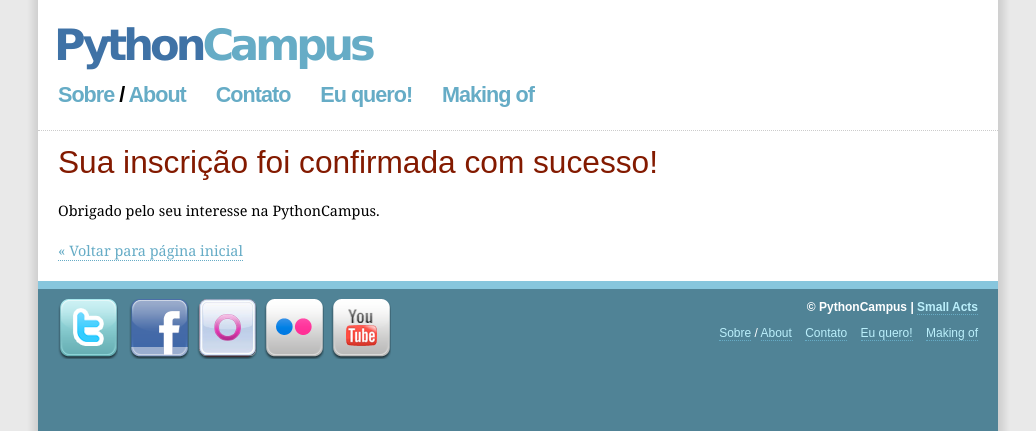
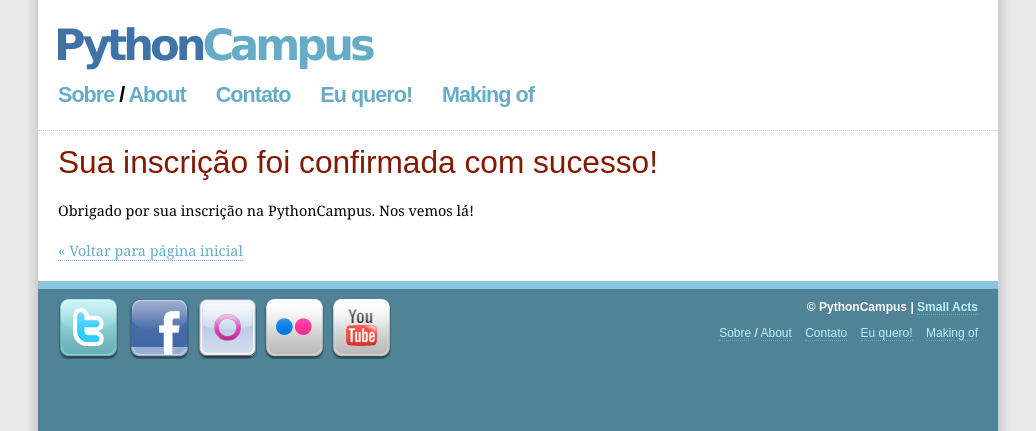
Before and after one commit to flavioamieiro/pythoncampus, a Django app: template src/subscription/templates/subscription/confirmed.html in a window 1280 px wide. Shown: the top 431 px of the page, without its empty margins (122-1158 px from the left). Run offline with Django 3.2, Linux system fonts and the light colour scheme; the template is opened without the code that fills it, so the values that code supplies are empty; parts of the project's set-up code (start-up, migrations or seed data) failed here and were passed over; some libraries are stand-ins or nearby versions.

Commit message:
Changed confirmed text.

```diff
--- a/src/subscription/templates/subscription/confirmed.html
+++ b/src/subscription/templates/subscription/confirmed.html
@@ -4,7 +4,7 @@
 
 <h1>Sua inscrição foi confirmada com sucesso!</h1>
 
-<p>Obrigado pelo seu interesse na PythonCampus. </p>
+<p>Obrigado por sua inscrição na PythonCampus. Nos vemos lá!</p>
 
 <p><a href="/">&laquo; Voltar para página inicial</p>
 
```
